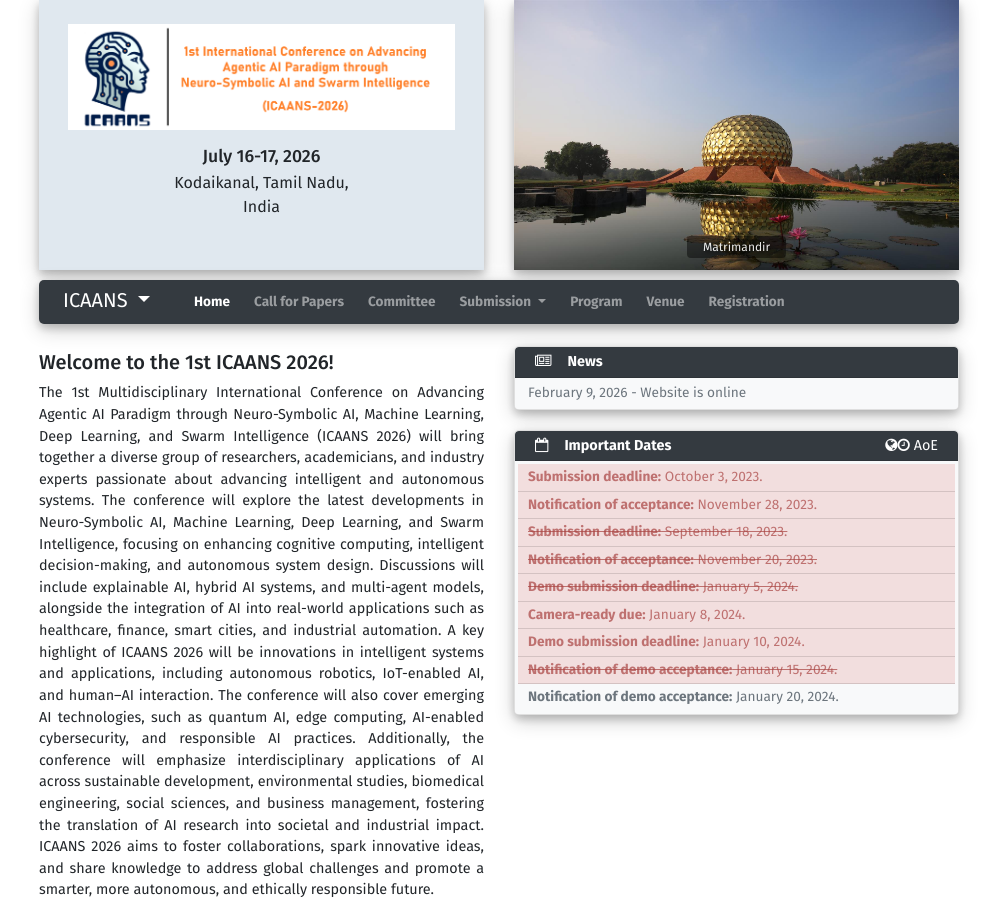
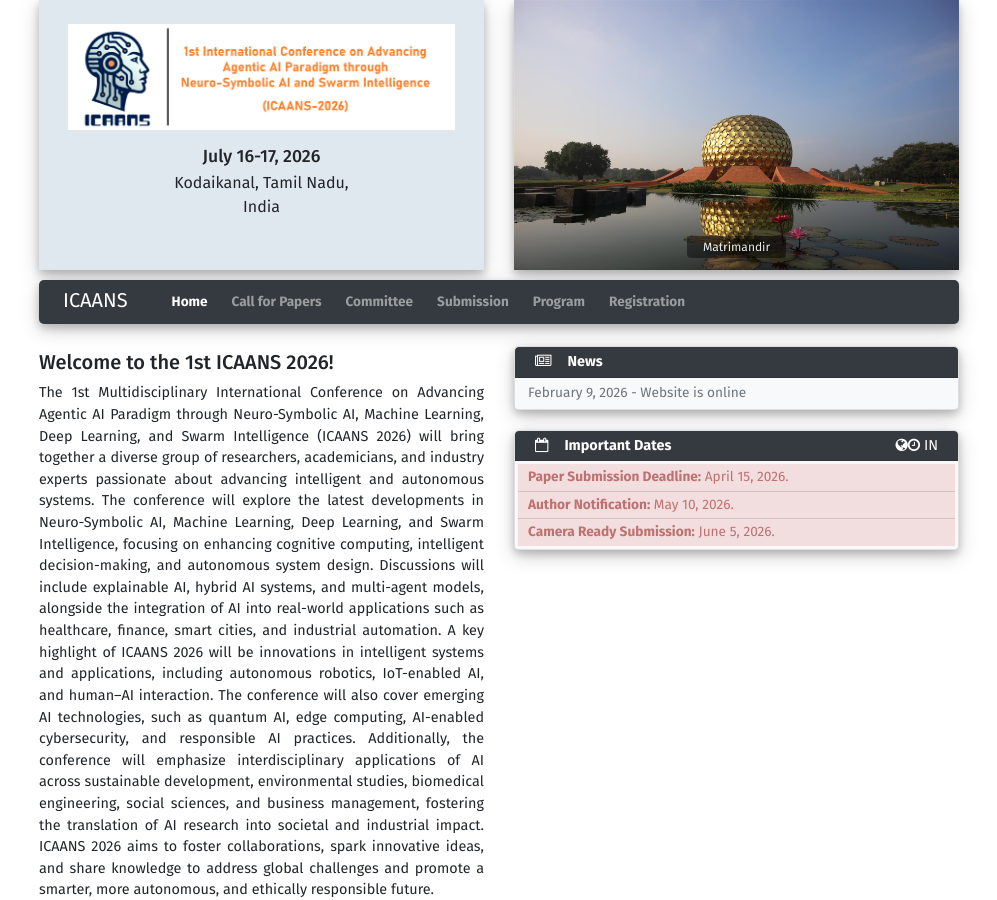
Before and after one commit to sravivarman/icaans_conf, a Jekyll site: the page built from index.md, in a window 1280 px wide and 900 px high. Shown: the whole window, without its empty margins (141-1138 px from the left). Built offline with Jekyll 4.4.1, drawn with Linux system fonts in a browser that asks for light colours; some of the changed text lies outside the part shown.

Commit message:
Update conference.yml

```diff
--- a/_data/conference.yml
+++ b/_data/conference.yml
@@ -78,102 +78,33 @@ navbar:
     visible: True
   - id: 3
     label: Submission
+    path: /submission.html
     visible: True
-    children:
-    - id: 1
-      label: Submission
-      path: /submission.html
-      visible: True
-    - id: 2
-      label: Accepted Papers
-      path: /accepted.html
-      visible: True
   - id: 4
     label: Program
     path: /program.html
     visible: True
   - id: 5
-    label: Venue
-    path: /venue.html
-    visible: True
-  - id: 6
     label: Registration
     path: /registration.html
     visible: True
-deadline_timezone: AoE
+deadline_timezone: IN
 deadlines:
-  - date: 2023-10-03
-    text: Submission deadline
+  - date: 2026-04-15
+    text: Paper Submission Deadline
     pass_due: True
     strike_through: False
-  - date: 2023-11-28
-    text: Notification of acceptance
+  - date: 2026-05-10
+    text: Author Notification
     pass_due: True
     strike_through: False
-  - date: 2023-09-18
-    # timezone: AoE
-    text: Submission deadline
+  - date: 2026-06-05
+    # timezone: IN
+    text: Camera Ready Submission
     pass_due: True
-    strike_through: True
-  - date: 2023-11-20
-    text: Notification of acceptance
-    pass_due: True
-    strike_through: True
-  - date: 2024-01-05
-    text: Demo submission deadline
-    pass_due: True
-    strike_through: True
-  - date: 2024-01-08
-    text: Camera-ready due
-    pass_due: True
-    strike_through: False
-  - date: 2024-01-10
-    text: Demo submission deadline
-    pass_due: True
-    strike_through: False
-  - date: 2024-01-15
-    text: Notification of demo acceptance
-    pass_due: True
-    strike_through: True
-  - date: 2024-01-20
-    text: Notification of demo acceptance
-    pass_due: False
     strike_through: False
 
 sponsors:
-  - name: International Association of Sanskrit Studies
+  - name: Society for Innovation, Research, and Intelligent Computing Systems (SIRICS)
     logo_path: ./assets/images/sponsors/iass-logo.png
     url: https://www.sanskritassociation.org/
-  - name: Dharohar
-    logo_path: ./assets/images/sponsors/dharohar-logo.png
-    url: https://dharohar.org/
-  - name: Stichting de Zaaier
-    logo_path: ./assets/images/sponsors/stichting-logo.jpg
-    url: https://www.stichtingdezaaier.nl/
-  - name: Sangrah
-    logo_path: ./assets/images/sponsors/sangrah-logo.jpg
-    url: https://sangrah.org/
-#   - name: IEEE
-#     logo_path: ./assets/images/sponsors/ieee-logo.gif
-social_media:
-  facebook_link:
-  twitter_link:
-previous_iterations:
-  - name: 6th ISCLS
-    year: 2019
-    url: https://iscls.github.io/iscls2019/
-  - name: 5th ISCLS
-    year: 2013
-    url: https://sites.google.com/site/5isclc2013/Home
-  - name: 4th ISCLS
-    year: 2010
-    url: http://sanskrit.jnu.ac.in/conf/4iscls/index.jsp
-  - name: 3rd ISCLS
-    year: 2009
-    url: https://sanskrit.inria.fr/Symposium/Symposium3.html
-  - name: 2nd ISCLS
-    year: 2008
-    url: https://sanskritlibrary.org/symposium2/home.html
-  - name: 1st ISCLS
-    year: 2007
-    url: https://sanskrit.inria.fr/Symposium/
```
